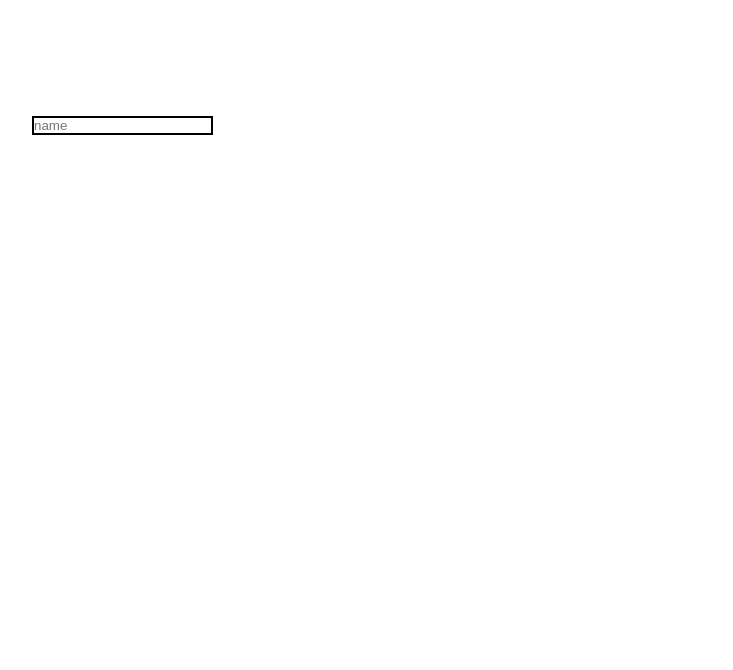
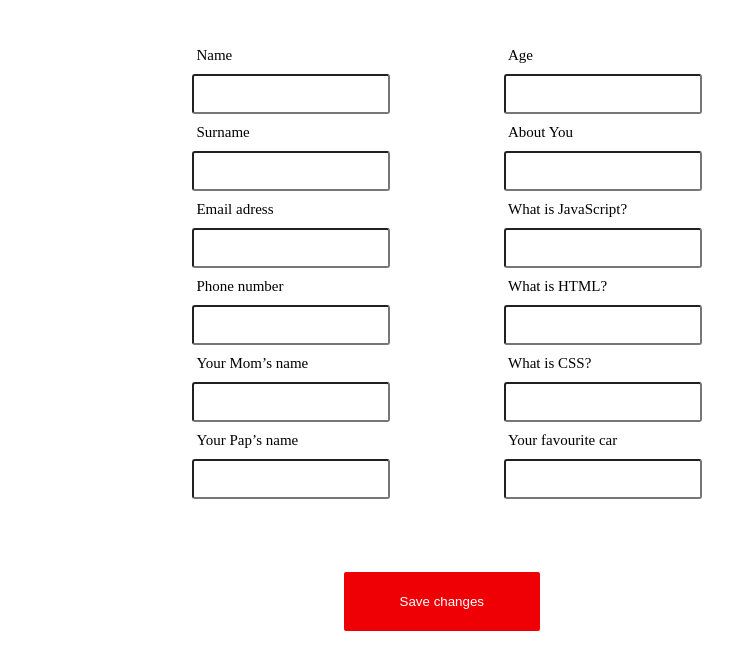
Before and after one commit to Jmukumzoda/input, a plain HTML site: page index.html in a window 1280 px wide. Shown: the whole page, without its empty margins (193-926 px from the left). Drawn offline with Linux system fonts and the light colour scheme.

Commit message:
update_color_img

```diff
--- a/css/style.css
+++ b/css/style.css
@@ -1,8 +1,15 @@
-*{
+* {
   padding: 0;
   margin: 0;
+  text-decoration: none;
   box-sizing: border-box;
+
 }
+
+a {
+  color: white;
+}
+
 .ipn {
   border: 2px solid;
   position: relative;
@@ -11,9 +18,52 @@
 }
 
 .red_border {
-    border: 2px solid red;
+  outline-color: 2px solid red;
 }
 
 .green_border {
-    border: 2px solid green ;
+  outline-color: 2px solid green;
 }
+
+center {
+  display: flex;
+  justify-content: center;
+}
+
+form {
+  margin: 47px;
+  display: flex;
+  flex-direction: column;
+
+  width: 17%;
+}
+
+input {
+  margin: 10px;
+  height: 40px;
+  border-radius: 3px;
+}
+
+p {
+  font-size: 15px;
+  display: flex;
+  margin-left: 14px;
+}
+
+.error {
+  background-image: url(../img_error/error\ warning.svg);
+  background-repeat: no-repeat;
+  background-position: 210px;
+}
+
+button {
+  background:linear-gradient(0deg, #EE0004, #EE0004);
+  border-color: #4200FF;
+  border: none;
+  border-radius: 2px;
+  width: 90%;
+  height: 59px;
+  position: relative;
+  left: -69%;
+  top: 12%;
+}
--- a/index.html
+++ b/index.html
@@ -1,13 +1,48 @@
 <!DOCTYPE html>
 <html lang="en">
+
 <head>
     <meta charset="UTF-8">
     <meta name="viewport" content="width=device-width, initial-scale=1.0">
     <title>Document</title>
     <link rel="stylesheet" href="./css/style.css">
 </head>
+
 <body>
-    <input class="ipn" type="text"  placeholder="name" >
+    <center>
+        <form>
+
+            <p class="p1">Name</p>
+            <input name="name" type="text">
+            <p class="p1">Surname</p>
+            <input name="surename" type="text">
+            <p class="p1">Email adress</p>
+            <input name="email" type="email">
+            <p class="p1">Phone number</p>
+            <input name="phone" type="text">
+            <p class="p1">Your Mom’s name</p>
+            <input name="phone" type="text">
+            <p class="p1">Your Pap’s name</p>
+            <input name="phone" type="text">
+        </form>
+        <form>
+            <p class="p1">Age</p>
+            <input name="age" type="text">
+            <p class="p1">About You</p>
+            <input name="name" type="text">
+            <p class="p1">What is JavaScript?</p>
+            <input name="name" type="text">
+            <p class="p1">What is HTML?</p>
+            <input name="name" type="text">
+            <p class="p1">What is CSS?</p>
+            <input name="name" type="text">
+            <p class="p1">Your favourite car</p>
+            <input name="name" type="text">
+            <button><a href="">Save changes</a></button>
+        </form>
+
+    </center>
     <script src="./js/script.js"></script>
 </body>
+
 </html>
--- a/js/script.js
+++ b/js/script.js
@@ -1,13 +1,42 @@
-let input = document.querySelector(".ipn");
+// let input = document.querySelector(".ipn");
 
-input.addEventListener("input", function() {
-  let add = input.value;
+// input.addEventListener("input", function () {
+//   let add = input.value;
 
-  if (!isNaN(add)) {
-    input.classList.remove("green_border");
-    input.classList.add("red_border");
-  } else {
-    input.classList.remove("red_border");
-    input.classList.add("green_border");
+//   if (!isNaN(add)) {
+//     input.classList.add("red_border");
+//     input.classList.remove("green_border");
+//   } else {
+//     input.classList.add("green_border");
+//     input.classList.remove("red_border");
+//   }
+
+// });
+
+let inps = document.querySelectorAll("input")
+let p = document.querySelector('.p1')
+let form = document.querySelector('form')
+let patterns = {
+  name: /^[a-z ,.'-]+$/i,
+  surename: /^[a-z ,.'-]+$/i,
+  phone: /^\+998([- ])?(90|91|93|94|95|98|99|33|97|71)([- ])?(\d{3})([- ])?(\d{2})([- ])?(\d{2})$/i,
+  email: /^[\w-\.]+@([\w-]+\.)+[\w-]{2,4}$/i,
+  age:/^\S[0-9]{0,3}$/i
+}
+inps.forEach(ipn => {
+  ipn.onkeyup = () => {
+    if (patterns[ipn.name].test(ipn.value)) {
+      ipn.style.borderColor = 'blue'
+      ipn.style.overflow = 'blue'
+      ipn.classList.remove('error')
+      p.style.color = 'blue'
+    } else {
+      ipn.style.borderColor = 'red'
+      ipn.classList.add('error')
+      ipn.style.overflow = 'red'
+      p.style.color = 'blue'
+    }
+
   }
-});
+
+})
```
Also changed, not shown: img_error/error warning.svg (added). Lines whose indentation alone changed are shown as unchanged.
